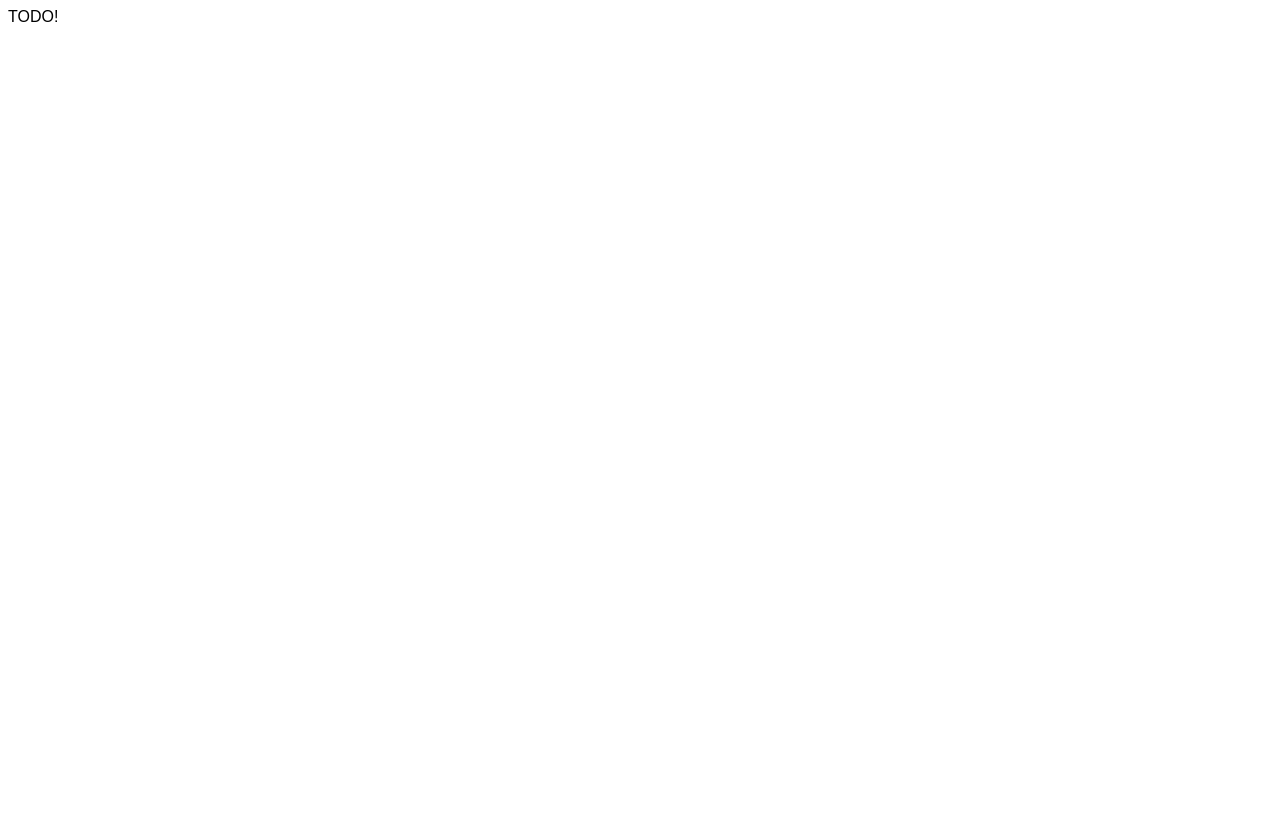
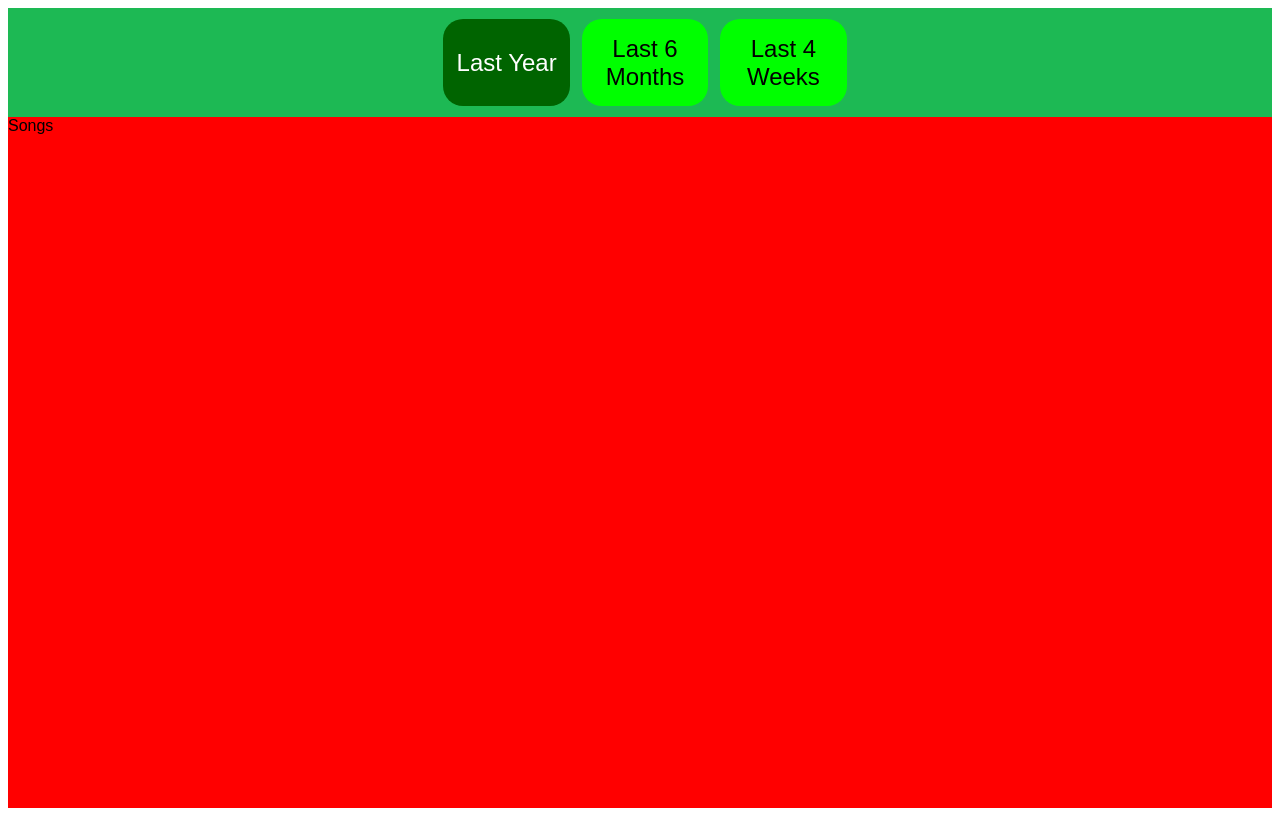
Before and after one commit to tnguyen0000/spotify-data, a React (Vite) app in the folder frontend/: page /topstats in a window 1280 px wide. Built offline with nearby package versions, Linux system fonts and the light colour scheme.

Commit message:
added css & type selection for topstats page

```diff
--- a/frontend/src/App.css
+++ b/frontend/src/App.css
@@ -1,5 +1,6 @@
 #root {
   font-family: Arial, Helvetica, sans-serif;
+  background-color: #212121;
 }
 
 .logo {
--- a/frontend/src/components/TopStatsPage.tsx
+++ b/frontend/src/components/TopStatsPage.tsx
@@ -1,6 +1,9 @@
-import { useEffect } from "react";
+import { useEffect, useState } from "react";
+
+import './styles/userstatspage.css'
 
 const TopStatsPage = () => {
+  const [checked, setChecked] = useState('long_term');
   useEffect(() => {
     const urlParams = new URLSearchParams(window.location.search);
     let type = urlParams.get('type');
@@ -14,12 +17,49 @@ const TopStatsPage = () => {
       default:
         console.log("TODO!: ERROR CHECL")
     }
-  });
+  }, []);
+
+  useEffect(() => {
+    const radio = document.getElementsByName('category');
+    for (const input of radio) {
+      input.addEventListener('change', () => {
+        setChecked((input as HTMLInputElement).value);
+      });
+    }
+  }, []);
+
+  useEffect(() => {
+    console.log(checked)
+  }, [checked]);
 
     return (
-      <>
-          TODO!
-      </>
+      <div id="statspage-container">
+          <div id="category-container">
+            <label className="category-label" htmlFor="last-year">
+              <input type="radio" id="last-year" name="category" value={'long_term'}
+                defaultChecked
+              />
+              <span className="category-select-btn">
+                Last Year
+              </span>
+            </label>
+            <label className="category-label" htmlFor="last-6-months">
+              <input type="radio" id="last-6-months" name="category" value={'medium_term'} />
+              <span className="category-select-btn">
+                Last 6 Months
+              </span>
+            </label>
+            <label className="category-label" htmlFor="last-4-wks">
+              <input type="radio" id="last-4-wks" name="category" value={'short_term'} />
+              <span className="category-select-btn">
+                Last 4 Weeks
+              </span>
+            </label>
+          </div>
+          <div id="items-container">
+            Songs
+          </div>
+      </div>
     );
   };
 
--- a/frontend/src/components/styles/dashboard.css
+++ b/frontend/src/components/styles/dashboard.css
@@ -1,6 +1,5 @@
 #dashboard {
   height: 100vh;
-  background-color: #212121;
 }
 
 .profile-pic-link {
--- a/frontend/src/components/styles/home.css
+++ b/frontend/src/components/styles/home.css
@@ -1,6 +1,5 @@
 #home {
   height: 100vh;
-  background-color: #212121;
   color: #1db954;
   display: flex;
   justify-content: start;
--- /dev/null
+++ b/frontend/src/components/styles/userstatspage.css
@@ -0,0 +1,48 @@
+#statspage-container {
+  height: 100vh;
+  display: flex;
+  justify-content: start;
+  align-items: stretch;
+  flex-direction: column;
+}
+
+#category-container {
+  display: flex;
+  justify-content: center;
+  align-items: center;
+  gap: 2px;
+  background-color: #1db954;
+  height: 15vh;
+}
+
+.category-label {
+  display: contents;
+}
+
+.category-select-btn {
+  display: flex;
+  justify-content: center;
+  align-items: center;
+  background-color: lime;
+  height: 80%;
+  width: max(10%, 10vh);
+  text-align: center;
+  font-size: max(1.5vw, 3vh);
+  border-radius: 20px;
+}
+
+input {
+  opacity: 0;
+  width: 0;
+  height: 0;
+}
+
+input:checked + span {
+  background-color: darkgreen;
+  color: white;
+}
+
+#items-container {
+  background-color: red;
+  height: 95vh
+}
```
